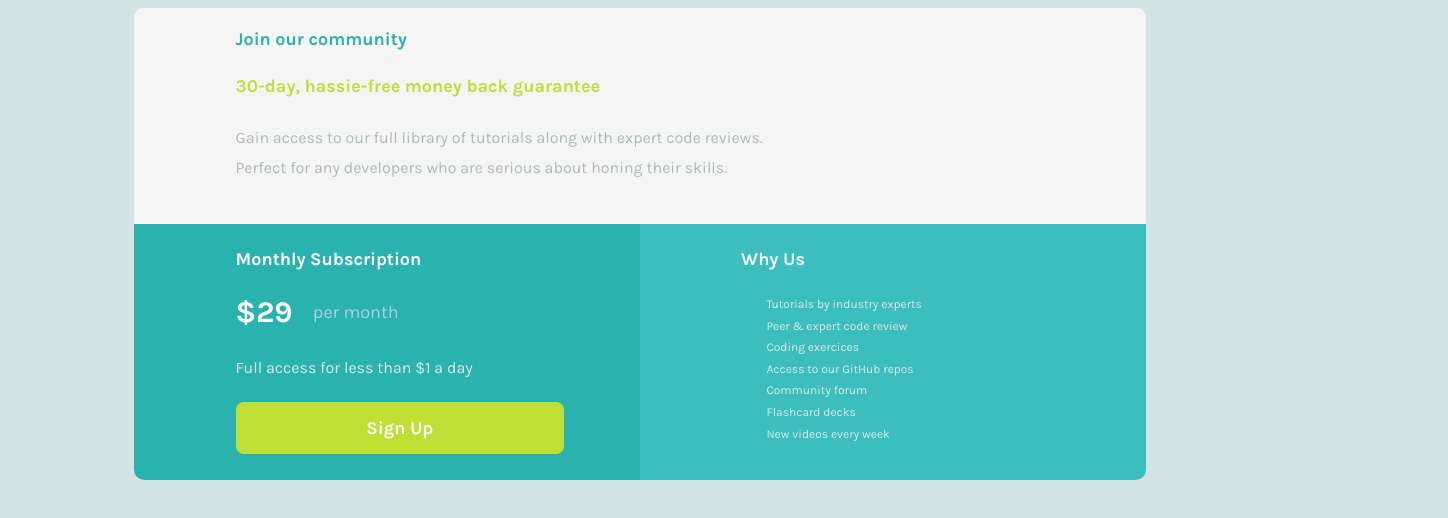
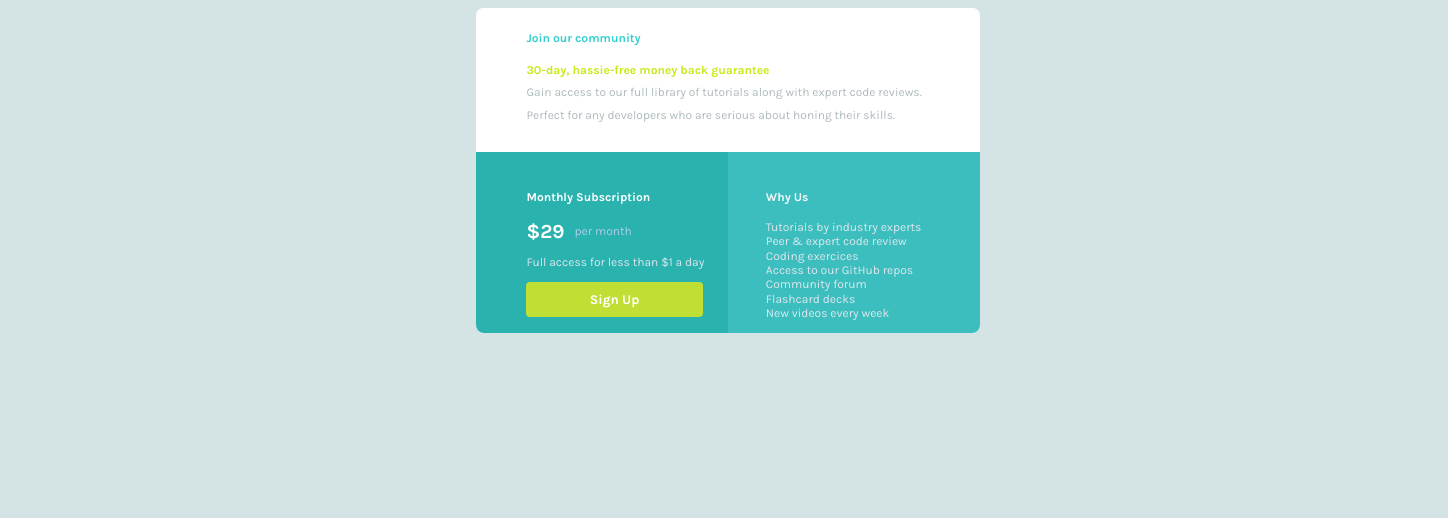
Before and after one commit to wrida-nadhif/join-our-community, a plain HTML site: page index.html in a window 1280 px wide. Shown: the whole page, 1448 px wide, since content can reach past the window. Drawn offline with Linux system fonts and the light colour scheme; a web font is replaced by a local one.

Commit message:
join our community
media quires

```diff
--- a/index.html
+++ b/index.html
@@ -1,33 +1,47 @@
 <!DOCTYPE html>
 <html lang="en">
   <head>
-    <meta charset="UTF-8">
-    <meta name="viewport" content="width=device-width, initial-scale=1.0">
+    <meta charset="UTF-8" />
+    <meta name="viewport" content="width=device-width, initial-scale=1.0" />
     <title>join our community</title>
-    <link rel="stylesheet" href="style.css">
-    <link rel="preconnect" href="https://fonts.googleapis.com">
-    <link rel="preconnect" href="https://fonts.gstatic.com" crossorigin>
-    <link href="https://fonts.googleapis.com/css2?family=Abril+Fatface&family=Agbalumo&family=Fraunces:opsz,wght@9..144,600;9..144,700&family=Hanken+Grotesk:wght@500;700;800&family=Inter:wght@400;700&family=Kanit&family=Karla:wght@400;700&family=Lexend+Deca&family=Mukta:wght@800&family=Pacifico&family=Poppins&family=Rubik:ital,wght@1,600&display=swap" rel="stylesheet">
+    <link rel="stylesheet" href="style.css" />
+    <link rel="preconnect" href="https://fonts.googleapis.com" />
+    <link rel="preconnect" href="https://fonts.gstatic.com" crossorigin />
+    <link
+      href="https://fonts.googleapis.com/css2?family=Abril+Fatface&family=Agbalumo&family=Fraunces:opsz,wght@9..144,600;9..144,700&family=Hanken+Grotesk:wght@500;700;800&family=Inter:wght@400;700&family=Kanit&family=Karla:wght@400;700&family=Lexend+Deca&family=Mukta:wght@800&family=Pacifico&family=Poppins&family=Rubik:ital,wght@1,600&display=swap"
+      rel="stylesheet"
+    />
   </head>
   <body>
     <div class="container">
-        <div class="prg"> <h2>Join our community</h2>
+      <div class="prg">
+        <h2>Join our community</h2>
         <h4>30-day, hassie-free money back guarantee</h4>
-            <p>Gain access to our full library of tutorials along with expert code reviews.<br> Perfect for any developers who are serious about honing their skills.</p>
+        <p>
+          Gain access to our full library of tutorials along with expert code
+          reviews.<br />
+          Perfect for any developers who are serious about honing their skills.
+        </p>
       </div>
       <div class="card">
-            <div class="card1"><h4>Monthly Subscription</h4>
+        <div class="card1">
+          <h4>Monthly Subscription</h4>
           <div class="div">
-                <span><strong>$29</strong></span><h6>per month</h6>
+            <span><strong>$29</strong></span>
+            <h6>per month</h6>
           </div>
           <h5>Full access for less than $1 a day</h5>
           <button>Sign Up</button>
         </div>
-            <div class="card2"><h4>Why Us</h4>
-                <p>Tutorials by industry experts<br>Peer & expert code review <br>Coding exercices<br>Access to our GitHub repos<br>Community forum<br>Flashcard decks<br>New videos every week</p>
+        <div class="card2">
+          <h4>Why Us</h4>
+          <p>
+            Tutorials by industry experts<br />Peer & expert code review
+            <br />Coding exercices<br />Access to our GitHub repos<br />Community
+            forum<br />Flashcard decks<br />New videos every week
+          </p>
         </div>
       </div>
     </div>
-
   </body>
 </html>
--- a/style.css
+++ b/style.css
@@ -1,4 +1,5 @@
 body {
+  width: 1440px;
   background-color: hsl(180, 21%, 86%);
 }
 .container {
@@ -6,14 +7,14 @@ body {
   background-color: white;
   display: flex;
   flex-direction: column;
-  width: 80%;
-  border-radius: 10px;
+  width: 35%;
+  border-radius: 8px;
   overflow: auto;
 }
 .container.card {
   display: flex;
 }
-@media (max-width: 400px) {
+@media (max-width: 375px) {
   .container .card {
     flex-direction: column;
   }
@@ -21,28 +22,29 @@ body {
 
 .prg {
   line-height: 1.8;
-  background-color: whitesmoke;
+  background-color: white;
   font-family: karla, sans-serif;
 }
 .prg h2 {
   margin-left: 10%;
-  font-size: 18px;
-  color: hsl(179, 62%, 43%);
+  font-size: 12px;
+  color: hsl(179, 63%, 51%);
+  margin-top: 4%;
 }
 .prg h4 {
   margin-left: 10%;
-  color: hsl(71, 73%, 54%);
-  font-size: 18px;
+  color: hsl(71, 84%, 51%);
+  font-size: 12px;
   margin-top: 0;
   margin-bottom: 0;
 }
 .prg p {
-  margin-bottom: 4%;
-  margin-top: 2%;
+  margin-bottom: 5%;
+  margin-top: 0;
   margin-left: 10%;
   line-height: 1.9;
   color: hsl(191, 11%, 71%);
-  font-size: 16px;
+  font-size: 12px;
 }
 
 .card {
@@ -50,18 +52,17 @@ body {
   justify-content: center;
   font-family: karla, sans-serif;
 }
-.container.card > div {
-  flex: 1;
-}
+
 .card1 {
   color: white;
   width: 50%;
   background-color: hsl(179, 62%, 43%);
 }
 .card1 h4 {
+  margin-top:15%;
   margin-left: 20%;
   font-weight: bold;
-  font-size: 18px;
+  font-size: 12px;
 }
 .card1 div {
   margin-left: 20%;
@@ -72,51 +73,51 @@ body {
 }
 .div span {
   font-weight: bold;
-  font-size: 30px;
+  font-size: 20px;
 }
 .div h6 {
   margin: 0;
   font-weight: lighter;
-  font-size: 18px;
+  font-size: 12px;
   color: rgb(170, 206, 236);
 }
 .card1 h5 {
   color: rgb(221, 231, 238);
   margin-left: 20%;
-  font-size: 16px;
+  font-size: 12px;
   font-weight: lighter;
-  margin-top: 5.5%;
-  margin-bottom: 0%;
+  margin-top: 5%;
+  margin-bottom: 5%;
 }
 .card1 button {
-  font-size: large;
   align-items: center;
   font-weight: bold;
   font-family: karla, sans-serif;
   color: white;
-  margin: 5%;
-  padding: 3% 6%;
+  margin: 0% 10% ;
+  padding: 4% 6%;
   border: none;
   margin-left: 20%;
-  border-radius: 8px;
+  border-radius: 4px;
   background-color: hsl(71, 73%, 54%);
-  width: 65%;
+  width: 70%;
 }
 .card2 {
   width: 50%;
   background-color: hsl(180, 52%, 49%);
 }
 .card2 h4 {
+  margin-top: 15%;
   color: rgb(246, 249, 252);
-  margin-left: 20%;
+  margin-left: 15%;
   font-weight: bold;
-  font-size: 18px;
+  font-size: 12px;
   font-family: karla, sans-serif;
 }
 .card2 p {
-  line-height: 1.8;
+  line-height: 1.2;
   color: rgb(221, 231, 238);
   font-family: karla, sans-serif;
   font-size: 12px;
-  margin-left: 25%;
+  margin-left: 15%;
 }
```
Lines whose indentation alone changed are shown as unchanged.
